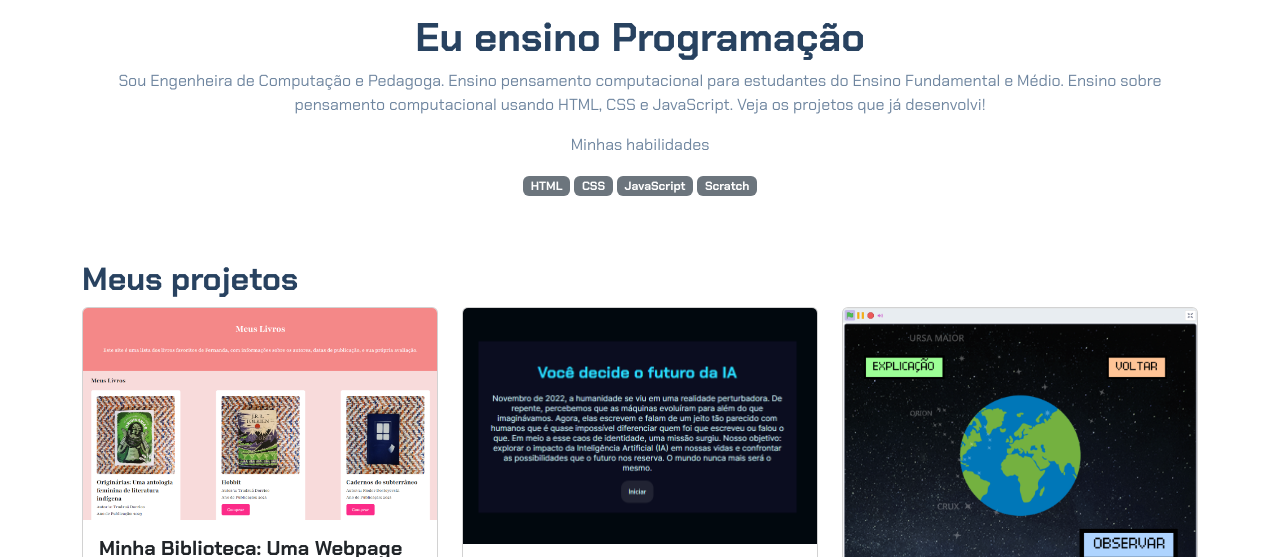
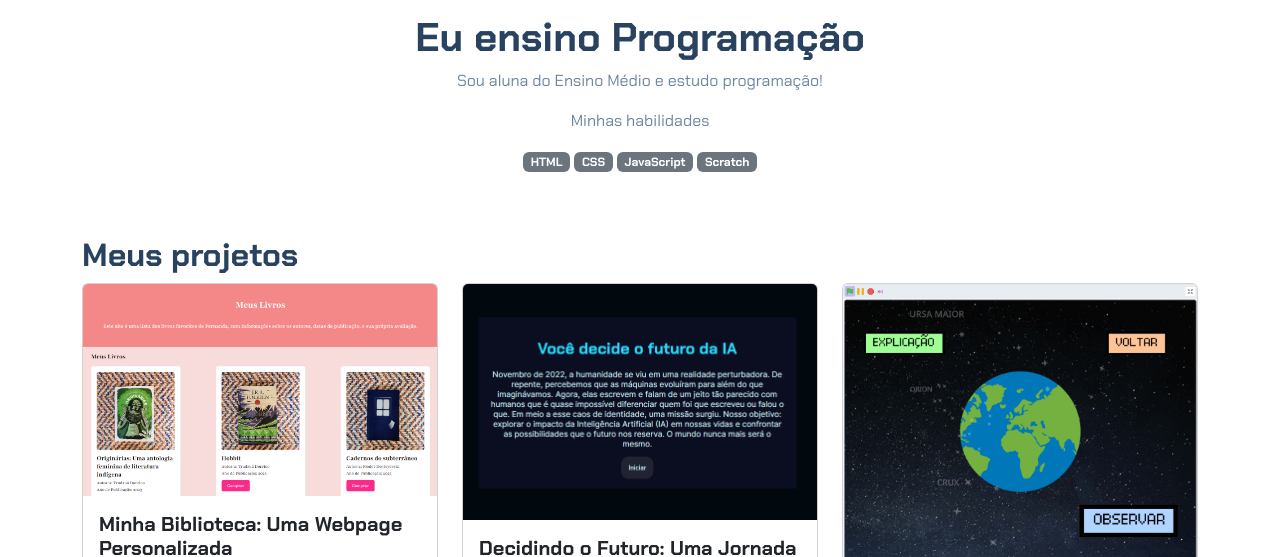
Before and after one commit to IsabellaRuedieger/portifolio, a plain HTML site: page index.html in a window 1280 px wide. Shown: the part 183-740 px from the top of the page. Drawn offline with nearby package versions, Linux system fonts and the light colour scheme.

Commit message:
Update index.html

```diff
--- a/index.html
+++ b/index.html
@@ -18,9 +18,7 @@
         <p class="lead" aling="text-center">Eu sou Isabella
         </p>
         <h1>Eu ensino Programação</h1>
-        <p>Sou Engenheira de Computação e Pedagoga. Ensino pensamento computacional para estudantes do Ensino
-            Fundamental e Médio. Ensino sobre pensamento computacional usando HTML, CSS e JavaScript. Veja os projetos
-            que já desenvolvi!</p>
+        <p>Sou aluna do Ensino Médio e estudo programação!</p>
         <p>Minhas habilidades</p>
         <div>
             <p class="badge bg-secondary">HTML</p>
```
